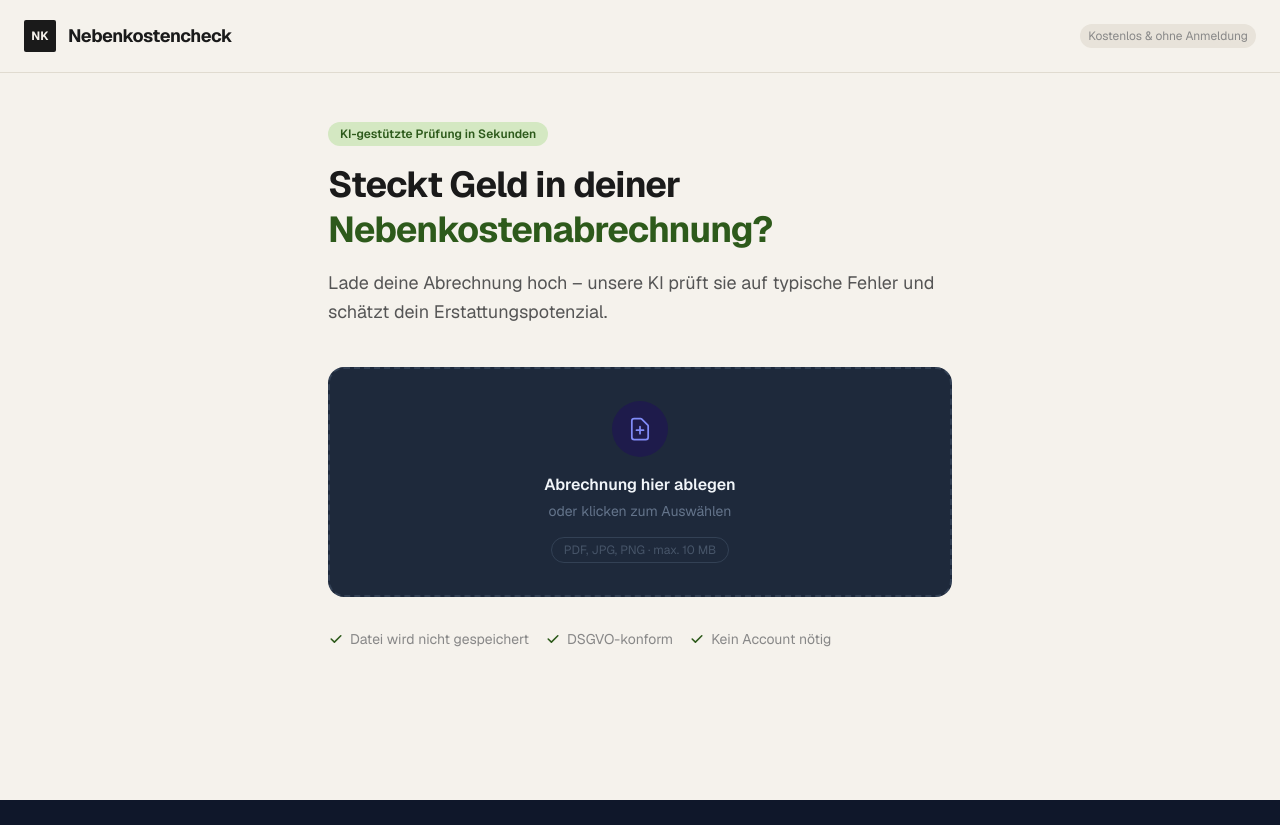
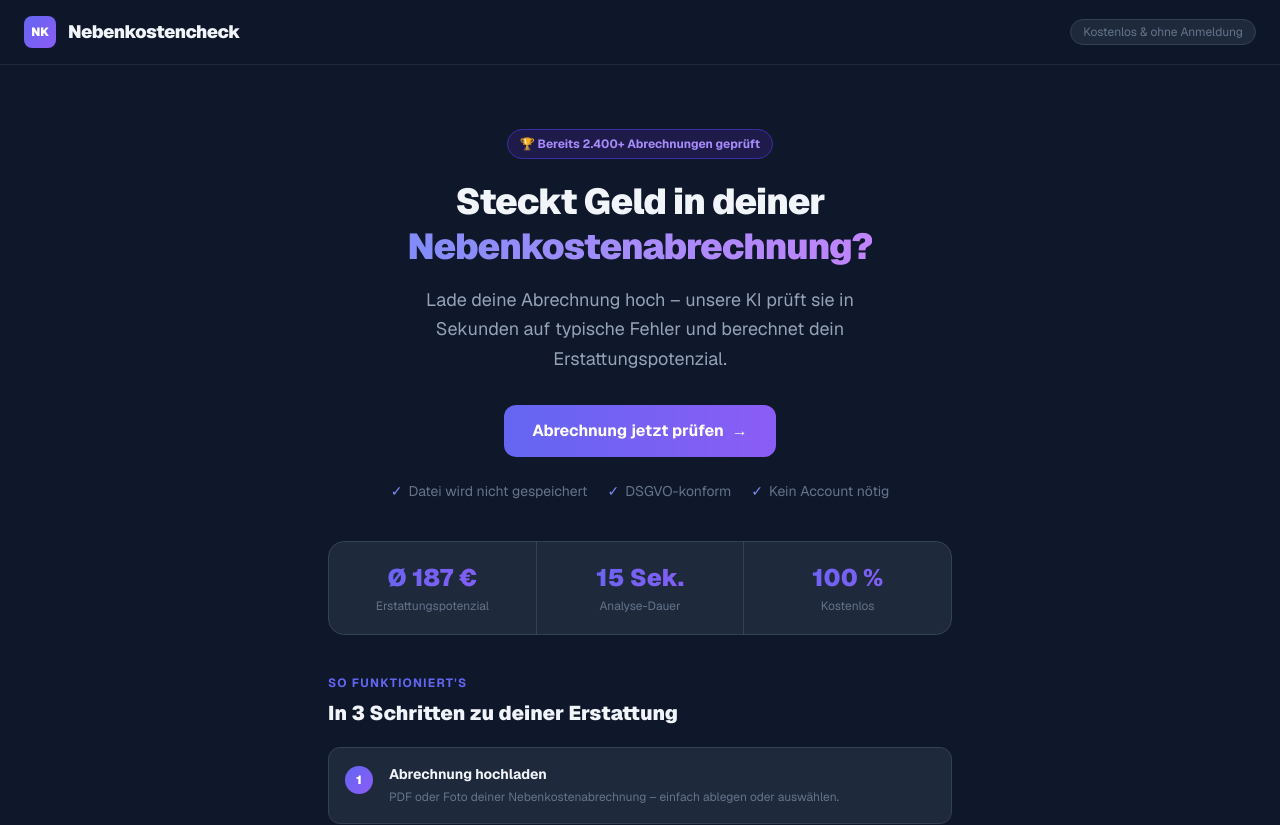
Before and after one commit to bartpirat90/nebenkostencheck, a Next.js app: page / in a window 1280 px wide. Shown: the top 825 px of the page. Before the commit the page ends 800 px from the top, so only its background shows below. Built offline with nearby package versions, Linux system fonts and the light colour scheme.

Commit message:
feat: integrate landing sections and dark nav into page.tsx

```diff
--- a/src/app/page.tsx
+++ b/src/app/page.tsx
@@ -3,6 +3,9 @@
 import { useState, useCallback } from "react";
 import UploadZone from "@/components/UploadZone";
 import ResultView from "@/components/ResultView";
+import LandingHero from "@/components/LandingHero";
+import StatsBar from "@/components/StatsBar";
+import HowItWorks from "@/components/HowItWorks";
 import { AnalysisResult } from "@/types";
 
 export default function Home() {
@@ -45,69 +48,46 @@ export default function Home() {
   };
 
   return (
-    <main className="min-h-screen bg-[#F5F2EC]">
-      {/* Header */}
-      <header className="px-6 py-5 flex items-center justify-between border-b border-[#E0DBD0]">
+    <main className="min-h-screen bg-[#0F172A]">
+      {/* Navigation */}
+      <nav className="sticky top-0 z-10 px-6 py-4 flex items-center justify-between border-b border-[#1E293B] bg-[#0F172A]/90 backdrop-blur-sm">
         <div className="flex items-center gap-3">
-          <div className="w-8 h-8 bg-[#1A1A1A] rounded-sm flex items-center justify-center">
-            <span className="text-[#F5F2EC] text-xs font-bold">NK</span>
+          <div className="w-8 h-8 bg-gradient-to-br from-[#6366F1] to-[#8B5CF6] rounded-lg flex items-center justify-center">
+            <span className="text-white text-xs font-black">NK</span>
           </div>
-          <span className="font-bold text-[#1A1A1A] tracking-tight text-lg">
+          <span className="font-black text-[#F1F5F9] tracking-tight text-lg">
             Nebenkostencheck
           </span>
         </div>
-        <span className="text-xs text-[#888] bg-[#E8E3DA] px-2 py-1 rounded-full">
+        <span className="text-xs text-[#64748B] bg-[#1E293B] px-3 py-1 rounded-full border border-[#334155]">
           Kostenlos & ohne Anmeldung
         </span>
-      </header>
+      </nav>
 
-      <div className="max-w-2xl mx-auto px-6 py-12">
-        {/* Hero */}
+      <div className="max-w-2xl mx-auto px-6 pb-12">
+        {/* Landing sections – nur vor der Analyse */}
         {!result && !loading && (
-          <div className="mb-10">
-            <div className="inline-block bg-[#D4E8C2] text-[#2D5A1B] text-xs font-semibold px-3 py-1 rounded-full mb-4">
-              KI-gestützte Prüfung in Sekunden
-            </div>
-            <h1 className="text-4xl font-bold text-[#1A1A1A] leading-tight mb-4 tracking-tight">
-              Steckt Geld in deiner<br />
-              <span className="text-[#2D5A1B]">Nebenkostenabrechnung?</span>
-            </h1>
-            <p className="text-[#555] text-lg leading-relaxed">
-              Lade deine Abrechnung hoch – unsere KI prüft sie auf typische Fehler
-              und schätzt dein Erstattungspotenzial.
-            </p>
-          </div>
+          <>
+            <LandingHero />
+            <StatsBar />
+            <HowItWorks />
+          </>
         )}
 
-        {/* Upload or Result */}
-        {!result ? (
-          <UploadZone onUpload={handleFileUpload} loading={loading} error={error} />
-        ) : (
-          <ResultView result={result} onReset={handleReset} />
-        )}
+        {/* Upload oder Ergebnis */}
+        <div id="upload">
+          {!result ? (
+            <UploadZone onUpload={handleFileUpload} loading={loading} error={error} />
+          ) : (
+            <ResultView result={result} onReset={handleReset} />
+          )}
+        </div>
 
-        {/* Trust signals */}
+        {/* Footer-Disclaimer */}
         {!result && !loading && (
-          <div className="mt-8 flex flex-wrap gap-4 text-sm text-[#888]">
-            <div className="flex items-center gap-1.5">
-              <svg className="w-4 h-4 text-[#2D5A1B]" fill="currentColor" viewBox="0 0 20 20">
-                <path fillRule="evenodd" d="M16.707 5.293a1 1 0 010 1.414l-8 8a1 1 0 01-1.414 0l-4-4a1 1 0 011.414-1.414L8 12.586l7.293-7.293a1 1 0 011.414 0z" clipRule="evenodd" />
-              </svg>
-              Datei wird nicht gespeichert
-            </div>
-            <div className="flex items-center gap-1.5">
-              <svg className="w-4 h-4 text-[#2D5A1B]" fill="currentColor" viewBox="0 0 20 20">
-                <path fillRule="evenodd" d="M16.707 5.293a1 1 0 010 1.414l-8 8a1 1 0 01-1.414 0l-4-4a1 1 0 011.414-1.414L8 12.586l7.293-7.293a1 1 0 011.414 0z" clipRule="evenodd" />
-              </svg>
-              DSGVO-konform
-            </div>
-            <div className="flex items-center gap-1.5">
-              <svg className="w-4 h-4 text-[#2D5A1B]" fill="currentColor" viewBox="0 0 20 20">
-                <path fillRule="evenodd" d="M16.707 5.293a1 1 0 010 1.414l-8 8a1 1 0 01-1.414 0l-4-4a1 1 0 011.414-1.414L8 12.586l7.293-7.293a1 1 0 011.414 0z" clipRule="evenodd" />
-              </svg>
-              Kein Account nötig
-            </div>
-          </div>
+          <p className="mt-8 text-center text-xs text-[#334155] leading-relaxed">
+            © 2026 Nebenkostencheck · DSGVO-konform · Keine Datenspeicherung
+          </p>
         )}
       </div>
     </main>
@@ -119,7 +99,7 @@ function fileToBase64(file: File): Promise<string> {
     const reader = new FileReader();
     reader.onload = () => {
       const result = reader.result as string;
-      resolve(result.split(",")[1]); // strip data:...;base64,
+      resolve(result.split(",")[1]);
     };
     reader.onerror = reject;
     reader.readAsDataURL(file);
```
